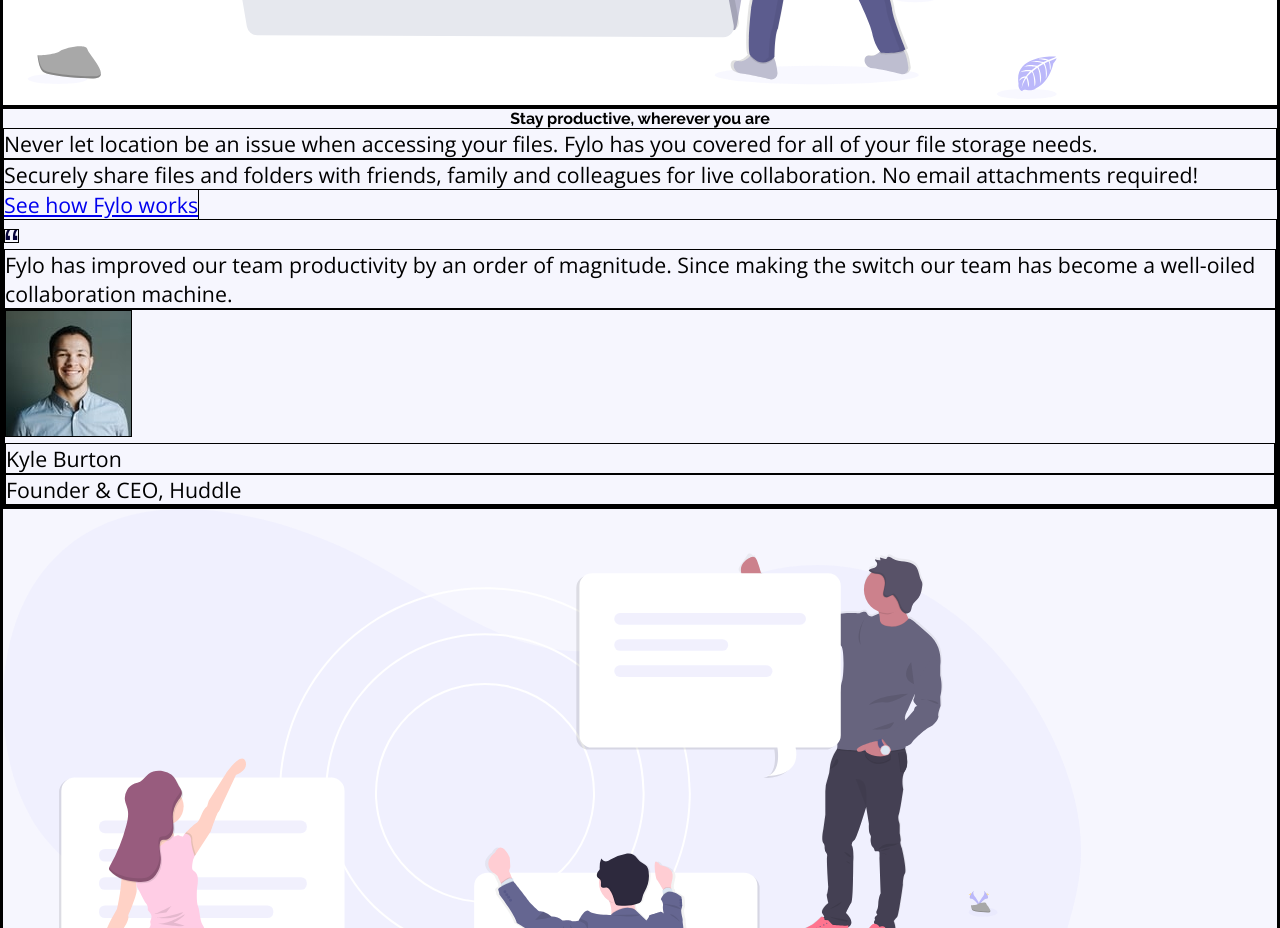
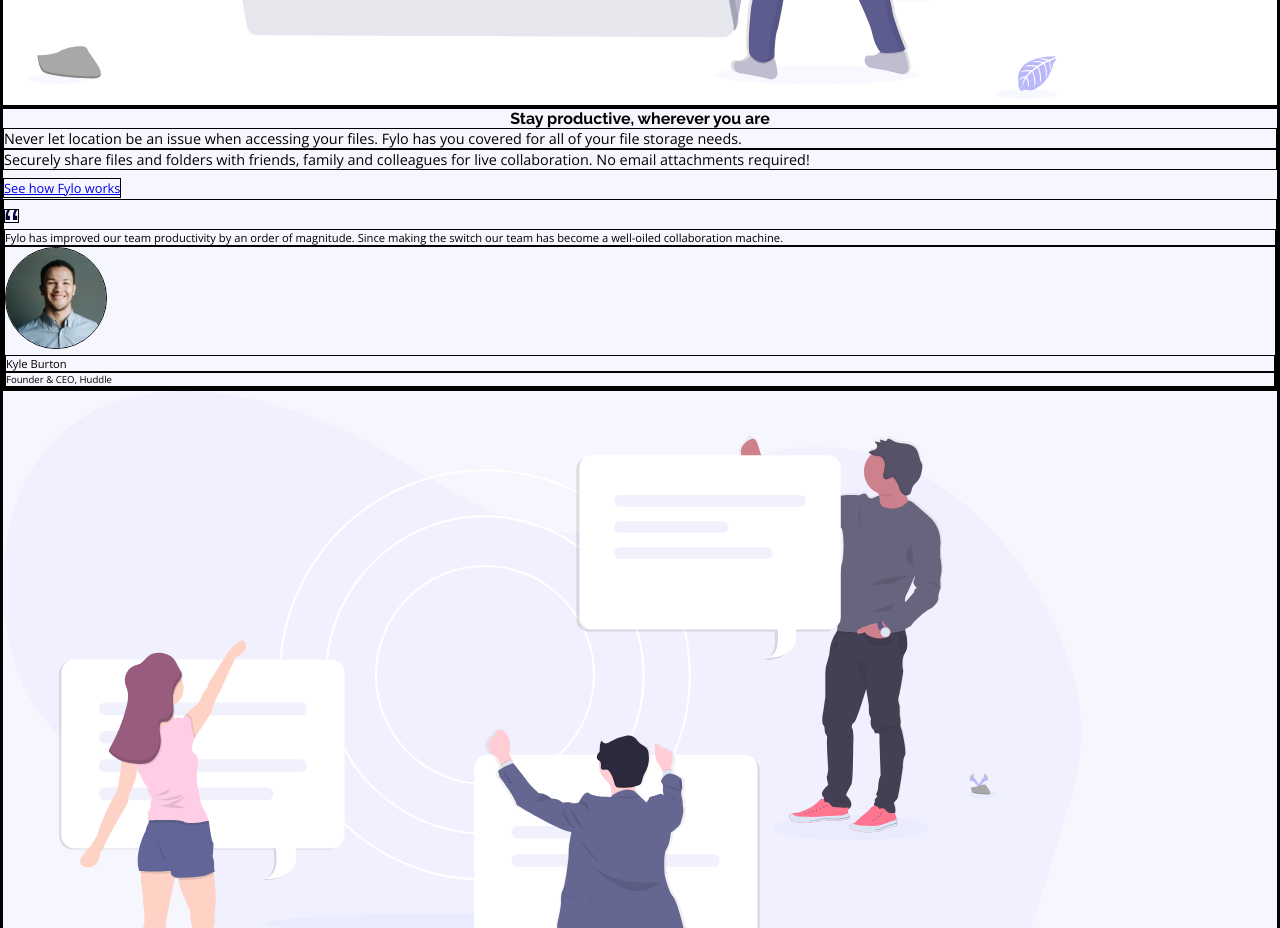
Before and after one commit to MinervaLong/frontmentor4, a plain HTML site: page index.html in a window 1280 px wide. Shown: the part 980-1908 px from the top of the page. Drawn offline with nearby package versions, Linux system fonts and the light colour scheme.

Commit message:
Set size for productive section text and image

```diff
--- a/less/style.less
+++ b/less/style.less
@@ -39,6 +39,26 @@ body {
     background-color:hsl(240, 75%, 98%);
 }
 
+.productive__description {
+    font-size: 0.9rem;
+}
+
+.productive__link {
+    font-size: 0.8rem;
+}
+
+.testimony__description, .testimony__userName {
+    font-size: 0.7rem;
+}
+
+.testimony__userFoto {
+    max-width: 8%;
+    border-radius: 50%;
+}
+
+.testimony__userJob {
+    font-size: 0.6rem;
+}
 .access {
     background-color:hsl(238, 22%, 44%);
 }
```
Also changed, not shown: css/style.css.
